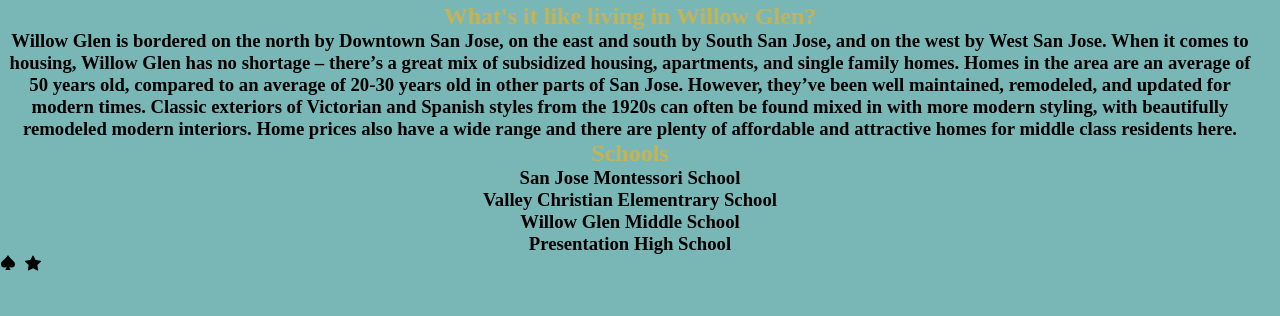
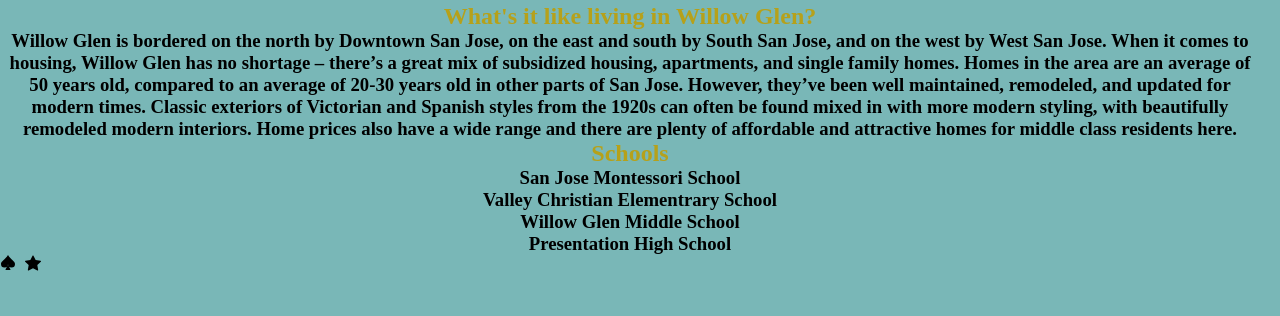
Before and after one commit to gtdiehl/SuperEstate, a PHP site: page /willowglenng.html in a window 1280 px wide. Shown: the part 484-800 px from the top of the page. Run offline with PHP 8.4, Linux system fonts and the light colour scheme.

Commit message:
Update ngstyle.css

```diff
--- a/styles/ngstyle.css
+++ b/styles/ngstyle.css
@@ -8,7 +8,7 @@ label {font-weight: bold}
 	background-color:#DEE7E8;
     }
 
-h2{text-align: center; color: #C5B358}
+h2{text-align: center; color: #B6A11A}
 label {font-weight: bold}
 
 h3{text-align: center}
```
